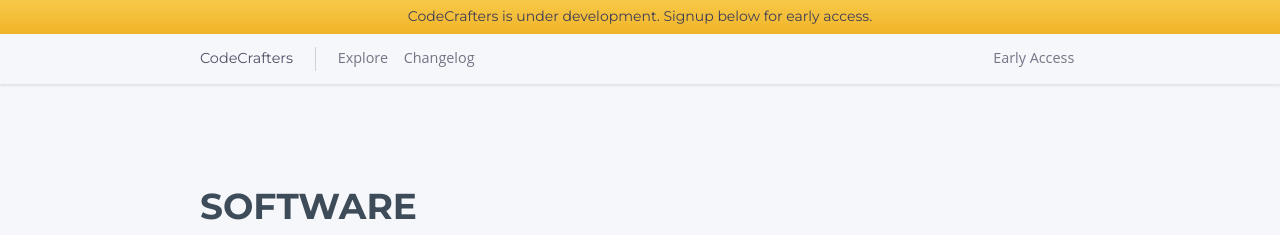
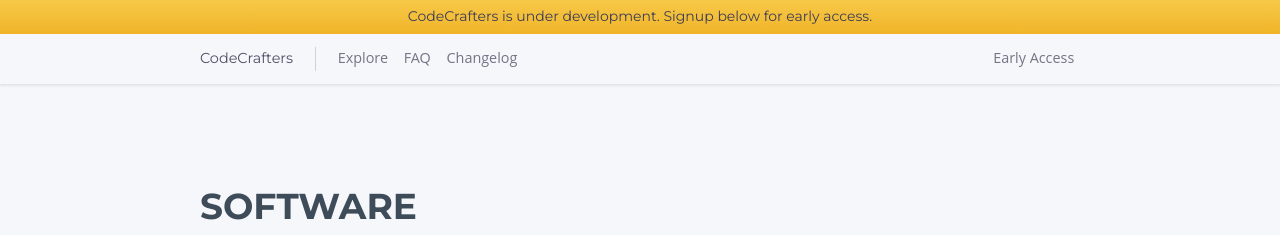
Before and after one commit to tapankavasthi/alpha-landing, a Jekyll site: the page built from index.html, in a window 1280 px wide. Shown: the top 235 px of the page. Built offline with Jekyll 4.4.1, drawn with Linux system fonts in a browser that asks for light colours.

Commit message:
Add FAQ link to header

```diff
--- a/_includes/header.html
+++ b/_includes/header.html
@@ -12,6 +12,7 @@
             <div class="divider visible-if-menu-open"></div>
             <div class="link-container visible-if-menu-open">
                 <span class="link"><a href="/challenges/redis">Explore</a></span>
+                <span class="link"><a href="/faq">FAQ</a></span>
                 <span class="link"><a href="/changelog">Changelog</a></span>
             </div>
             <div class="right link-container visible-if-menu-open">
```
